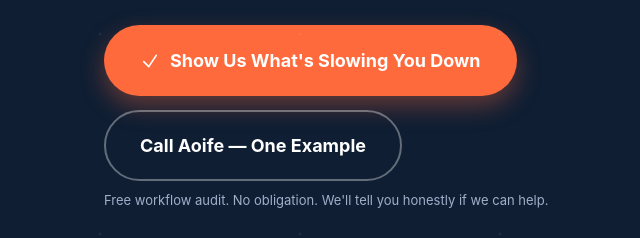
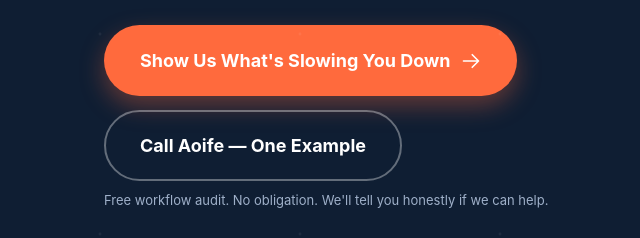
Before and after one commit to adamobrien-dev/BookedHoldings, a plain HTML site: page flashbooked/index.html in a window 1280 px wide. Shown: the part 544-782 px from the top of the page, 0-640 px from the left. Drawn offline with Linux system fonts and the light colour scheme.

Commit message:
Replace decorative checkmark with trailing arrow on hero CTA
The checkmark icon on "Show Us What's Slowing You Down" didn't add any
meaning (a checkmark implies completion/confirmation, not an action to
take). Swapped for a trailing arrow, moved after the text, which reads
as the more obvious "go" signal for a primary CTA.

```diff
--- a/flashbooked/index.html
+++ b/flashbooked/index.html
@@ -401,7 +401,7 @@ fbq('track', 'PageView');
       <h1>Custom Software Built Around Your Business</h1>
       <p class="lead">Stop forcing your business into generic software. We build custom tools for Irish trades and home service companies — invoicing, scheduling, quoting, CRM, fleet management, customer follow-up and more.</p>
       <div class="hero-ctas">
-        <a href="/book/" class="btn btn-primary btn-lg"><svg xmlns="http://www.w3.org/2000/svg" fill="none" viewBox="0 0 24 24" stroke-width="2" stroke="currentColor"><path stroke-linecap="round" stroke-linejoin="round" d="M4.5 12.75l6 6 9-13.5"/></svg>Show Us What's Slowing You Down</a>
+        <a href="/book/" class="btn btn-primary btn-lg">Show Us What's Slowing You Down<svg xmlns="http://www.w3.org/2000/svg" fill="none" viewBox="0 0 24 24" stroke-width="2" stroke="currentColor"><path stroke-linecap="round" stroke-linejoin="round" d="M13.5 4.5L21 12m0 0l-7.5 7.5M21 12H3"/></svg></a>
         <a href="tel:+35319640379" class="btn btn-outline btn-lg">Call Aoife — One Example</a>
       </div>
       <p class="pill-note" style="color:#9fb0c9;">Free workflow audit. No obligation. We'll tell you honestly if we can help.</p>
```
